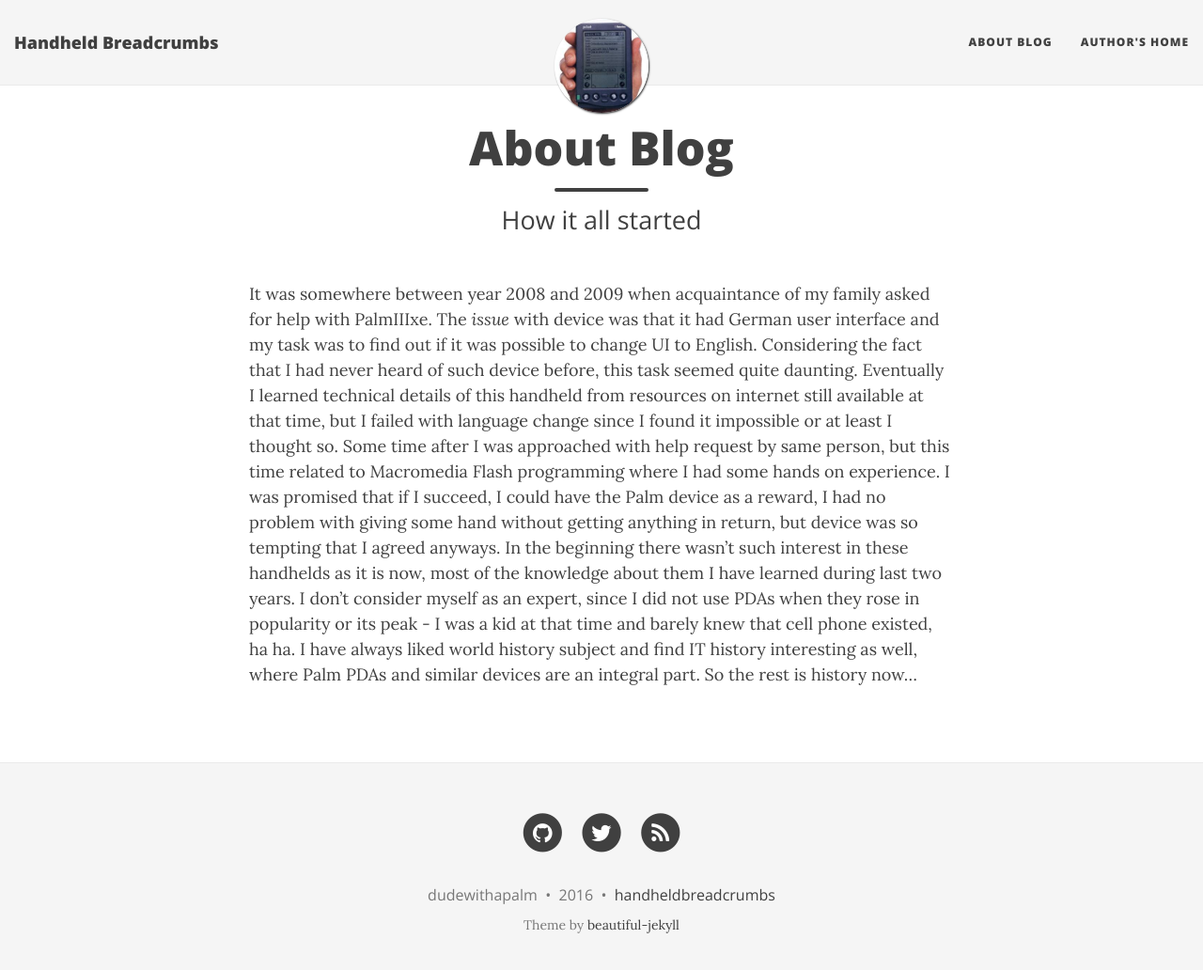
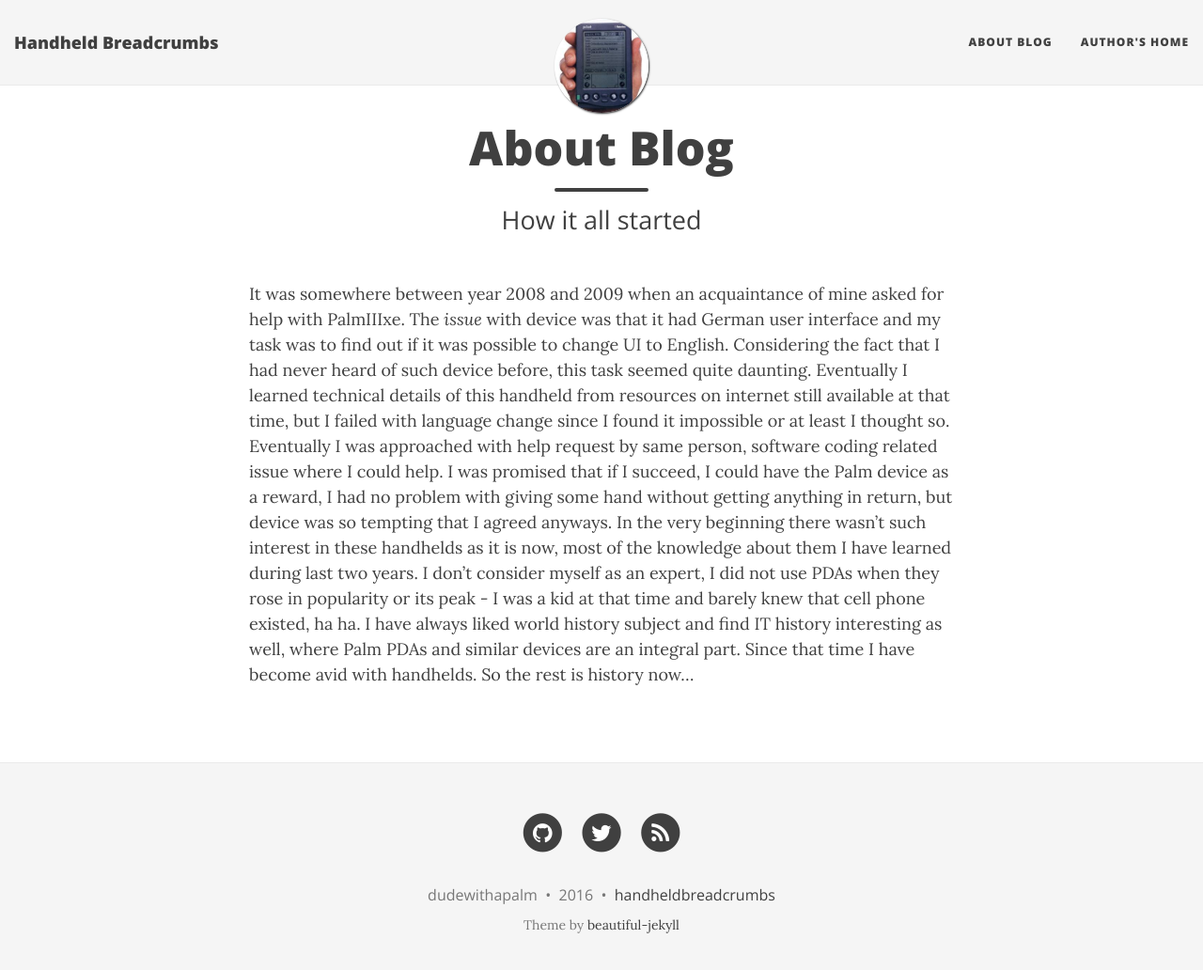
Before and after one commit to handheldbreadcrumbs/handheldbreadcrumbs.github.io, a Jekyll site: the page built from aboutme.md, in a window 1280 px wide and 1045 px high. Shown: the top 1032 px of the window at 94% size. Built offline with Jekyll 4.4.1, drawn with Linux system fonts in a browser that asks for light colours; nearby versions of some CDN libraries.

Commit message:
about page amended

```diff
--- a/aboutme.md
+++ b/aboutme.md
@@ -5,4 +5,4 @@ subtitle: How it all started
 date:   2016-03-24 19:34:56
 ---
 
-It was somewhere between year 2008 and 2009 when acquaintance of my family asked for help with PalmIIIxe. The *issue* with device was that it had German user interface and my task was to find out if it was possible to change UI to English. Considering the fact that I had never heard of such device before, this task seemed quite daunting. Eventually I learned technical details of this handheld from resources on internet still available at that time, but I failed with language change since I found it impossible or at least I thought so. Some time after I was approached with help request by same person, but this time related to Macromedia Flash programming where I had some hands on experience. I was promised that if I succeed, I could have the Palm device as a reward, I had no problem with giving some hand without getting anything in return, but device was so tempting that I agreed anyways. In the beginning there wasn’t such interest in these handhelds as it is now, most of the knowledge about them I have learned during last two years. I don’t consider myself as an expert, since I did not use PDAs when they rose in popularity or its peak - I was a kid at that time and barely knew that cell phone existed, ha ha. I have always liked world history subject and find IT history interesting as well, where Palm PDAs and similar devices are an integral part. So the rest is history now…
+It was somewhere between year 2008 and 2009 when an acquaintance of mine asked for help with PalmIIIxe. The *issue* with device was that it had German user interface and my task was to find out if it was possible to change UI to English. Considering the fact that I had never heard of such device before, this task seemed quite daunting. Eventually I learned technical details of this handheld from resources on internet still available at that time, but I failed with language change since I found it impossible or at least I thought so. Eventually I was approached with help request by same person, software coding related issue where I could help. I was promised that if I succeed, I could have the Palm device as a reward, I had no problem with giving some hand without getting anything in return, but device was so tempting that I agreed anyways. In the very beginning there wasn’t such interest in these handhelds as it is now, most of the knowledge about them I have learned during last two years. I don’t consider myself as an expert, I did not use PDAs when they rose in popularity or its peak - I was a kid at that time and barely knew that cell phone existed, ha ha. I have always liked world history subject and find IT history interesting as well, where Palm PDAs and similar devices are an integral part. Since that time I have become avid with handhelds. So the rest is history now…
```
